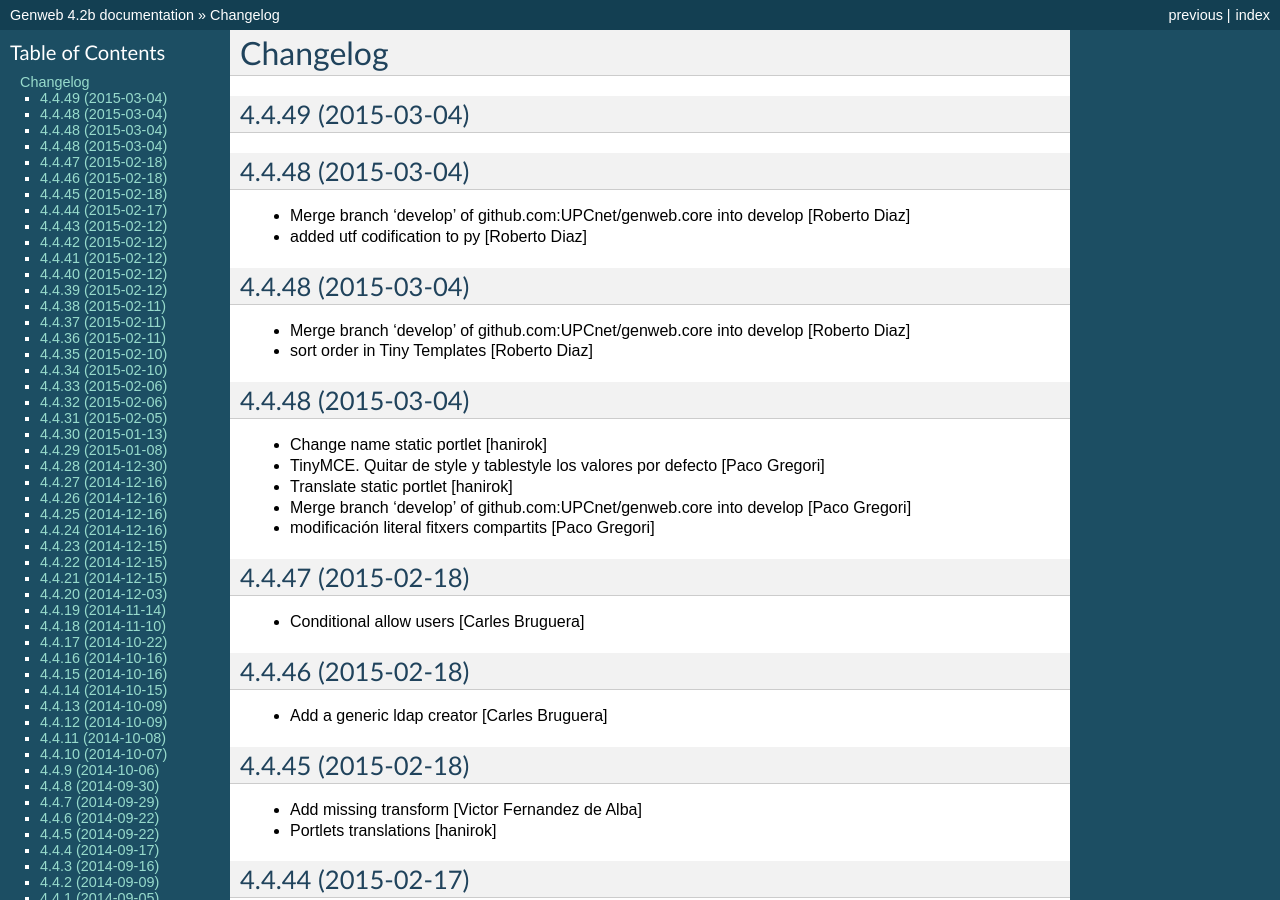
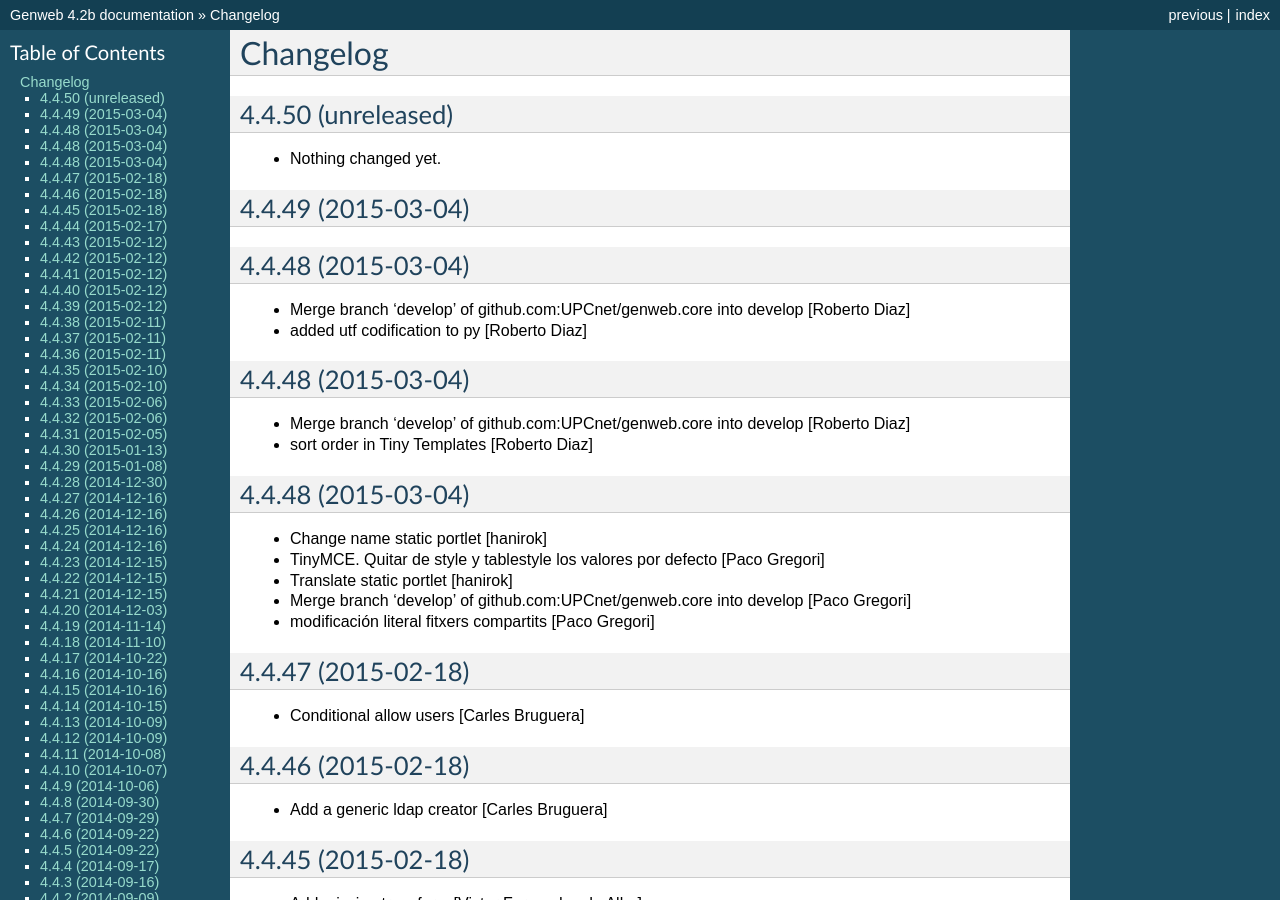
Before and after one commit to UPCnet/genweb.core, a Sphinx documentation site: the page built from docs/HISTORY.rst, in a window 1280 px wide and 900 px high. Built offline with Sphinx 7.4.7, drawn with Linux system fonts in a browser that asks for light colours.

Commit message:
Back to development: 4.4.50

```diff
--- a/docs/HISTORY.rst
+++ b/docs/HISTORY.rst
@@ -1,5 +1,11 @@
 Changelog
 =========
+
+4.4.50 (unreleased)
+-------------------
+
+- Nothing changed yet.
+
 
 4.4.49 (2015-03-04)
 -------------------
--- a/setup.py
+++ b/setup.py
@@ -1,7 +1,7 @@
 from setuptools import setup, find_packages
 import os
 
-version = '4.4.49'
+version = '4.4.50.dev0'
 
 README = open("README.rst").read()
 HISTORY = open(os.path.join("docs", "HISTORY.rst")).read()
```
